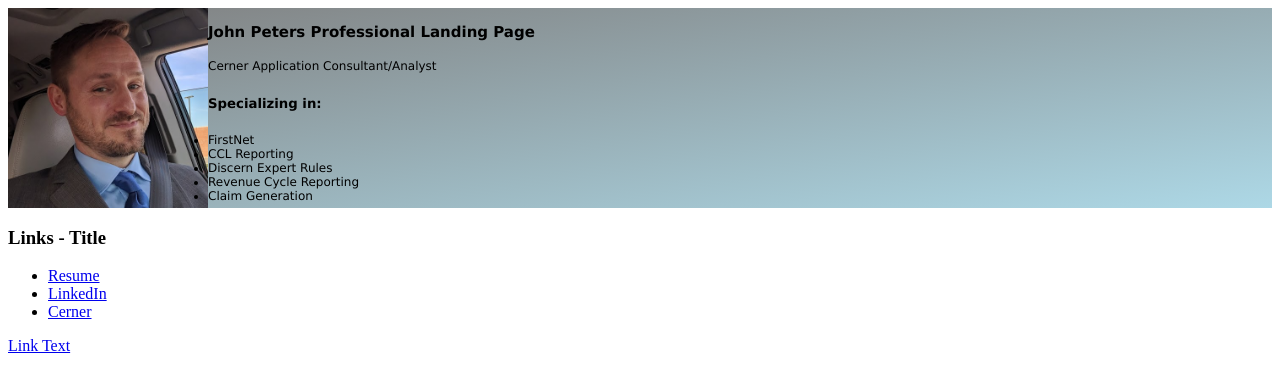
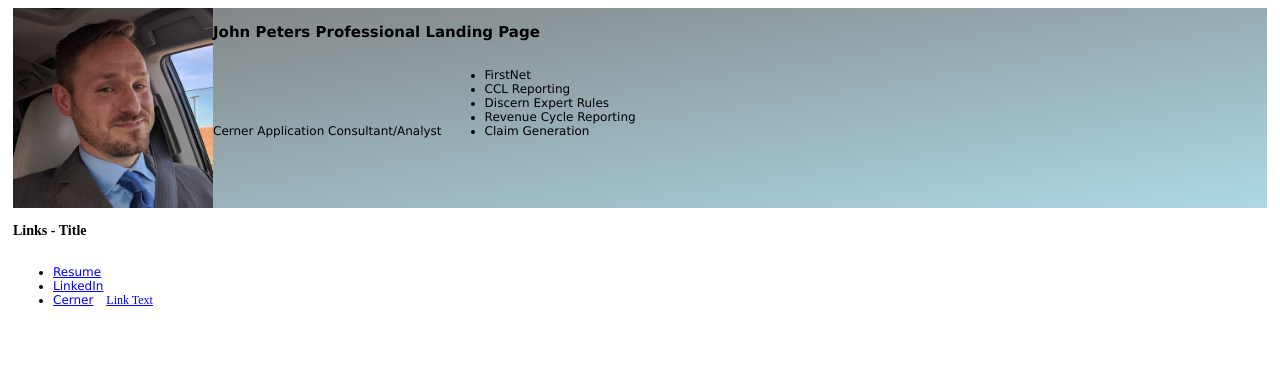
Before and after one commit to petersjohn/CSSCheckup, a plain HTML site: page index.html in a window 1280 px wide. Drawn offline with Linux system fonts and the light colour scheme.

Commit message:
updates to the list and header classes

```diff
--- a/index.html
+++ b/index.html
@@ -8,6 +8,7 @@
     <link rel="stylesheet" type="text/css" href="../CSSCheckup/main.css">
 </head>
 <body>
+   <div class="wrapper">
    <div id="background1">
 
        <img src="../CSSCheckup/assets/HeadShot.PNG">
@@ -15,9 +16,8 @@
        <br />
        <span style="font-family: Verdana, Geneva, Tahoma, sans-serif; font-size: 12px;">
         Cerner Application Consultant/Analyst</span>
-        <h5 style="font-family: Verdana, Geneva, Tahoma, sans-serif;">
-        Specializing in:</h3>
-        <ul style="font-family: Verdana, Geneva, Tahoma, sans-serif; font-size: 12px;">
+
+        <ul>
             <li>FirstNet</li>
             <li>CCL Reporting</li>
             <li>Discern Expert Rules</li>
@@ -39,6 +39,6 @@
 
 
     </div>
-
+    </div>
 </body>
 </html>
--- a/main.css
+++ b/main.css
@@ -1,3 +1,10 @@
+
+.wrapper{
+    font-family:'Times New Roman', Times, serif;
+    font-size: 12px;
+    margin: 5px
+}
+
 
 #background1 {
      background-image: linear-gradient(to bottom right,gray, lightblue);
@@ -18,3 +25,15 @@
     display: inline-block;
 
 }
+
+ul{
+    font-family: Verdana, sans-serif;
+    font-size: 12px;
+    display: inline-block;
+
+}
+
+.header4 {
+    font-family: Verdana, Geneva, Tahoma, sans-serif;
+    font-size: 12px;
+}
```
